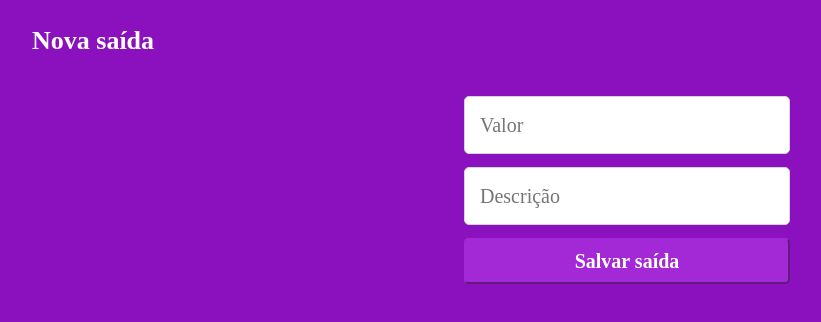
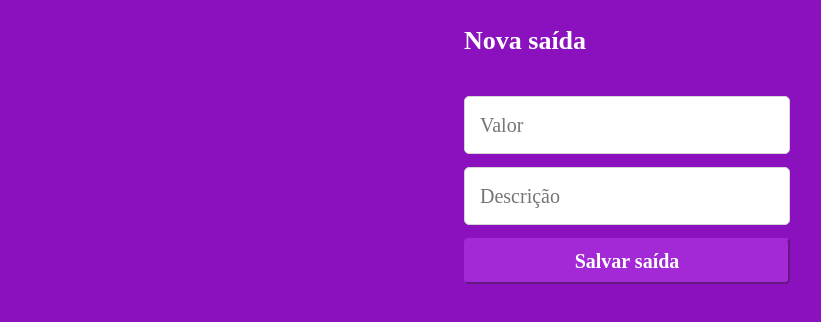
Before and after one commit to angelicacavalheiro/MyWallet-frontend, a React (Create React App) app: page /newTransaction in a window 1280 px wide. Shown: the top 322 px of the page, without its empty margins (13-834 px from the left). Built offline with nearby package versions, Linux system fonts and the light colour scheme.

Commit message:
react-icons added

```diff
--- a/package.json
+++ b/package.json
@@ -5,6 +5,7 @@
   "dependencies": {
     "react": "^17.0.2",
     "react-dom": "^17.0.2",
+    "react-icons": "^4.3.1",
     "react-loader-spinner": "^4.0.0",
     "react-scripts": "^4.0.3",
     "styled-components": "^5.3.3"
--- a/src/components/Balance.js
+++ b/src/components/Balance.js
@@ -2,7 +2,6 @@ import styled from 'styled-components';
 import { useEffect, useState, useContext } from 'react';
 import UserContext from '.././contexts/UserContext';
 import axios from "axios"
-
 
 export default function Balance(){
 
@@ -29,7 +28,6 @@ export default function Balance(){
     }
 
     return(
-
         <ShowBalance>
             { moviments.map((moviment) => {
                 if(moviment.valor != null)   {
@@ -50,13 +48,12 @@ const ShowBalance = styled.section`
     display: flex;
     height: 24px;
     width: 307px;
-    margin: 20px auto 10px auto;
+    margin: 30px auto 10px auto;
     font-family: Raleway;
     font-size: 17px;
     line-height: 20px;
     justify-content: space-between;
     h4{
-
         font-weight: bold;
         color: #000000;
     }
--- a/src/components/NewTransaction.js
+++ b/src/components/NewTransaction.js
@@ -13,7 +13,6 @@ export default function NewTransaction(){
     const[loading, setLoading] = useState(false)
     const history = useHistory()
     let input, output = false
-
 
     function requestTransaction(event) {
 
@@ -128,12 +127,12 @@ const Container = styled.div`
 `;
 
 const Title = styled.div`
-    width: 168px;
-    height: 31px;
-    margin: 25px 183px 40px 45px;
     font-family: Raleway;
     font-weight: bold;
     font-size: 26px;
     line-height: 31px;
     color: #FFFFFF;
+    width: 326px;
+    margin: 25px auto 40px auto;
+    color: #FFFFFF;
 `;
--- a/src/components/TransactionList.js
+++ b/src/components/TransactionList.js
@@ -1,6 +1,8 @@
 import styled from 'styled-components';
 import { Link, useHistory } from "react-router-dom";
 import { useEffect, useState, useContext } from 'react';
+import { BsPlusCircle, BsDashCircle } from 'react-icons/bs';
+import { RiLogoutBoxRLine } from 'react-icons/ri';
 import UserContext from '.././contexts/UserContext';
 import axios from "axios"
 import Balance from './Balance';
@@ -16,6 +18,10 @@ export default function TransactionList(){
     function redirectToNewTransaction(event) {
         setTransactionType(event)
         history.push('/newTransaction') //só pra testar
+    }
+
+    function redirectToLogout(){
+        history.push('/')
     }
 
     useEffect(() => {
@@ -35,7 +41,10 @@ export default function TransactionList(){
 
     return(
         <Container>
-            <Title> Olá, fulano</Title>
+            <TopStyled>
+                <Title> Olá, fulano</Title>
+                <RiLogoutBoxRLineStyled onClick={() => redirectToLogout()}/>
+            </TopStyled>
 
             {
                  moviments == null || moviments.length == 0
@@ -55,10 +64,13 @@ export default function TransactionList(){
                     </ShowTransactions>
                  )
             }
-
             <Options>
-                <button onClick={() => redirectToNewTransaction("input")}> + Nova Entrada </button>
-                <button onClick={() => redirectToNewTransaction("output")}> - Nova Saída </button>
+                <button onClick={() => redirectToNewTransaction("input")}>
+                    <BsPlusCircleStyled/> Nova <br/> Entrada
+                </button>
+                <button onClick={() => redirectToNewTransaction("output")}>
+                    <BsDashCircleStyled/> Nova  <br/> Saída
+                </button>
             </Options>
         </Container>
     )
@@ -92,8 +104,25 @@ const Container = styled.div`
         font-size: 20px;
         line-height: 23px;
         color: #FFFFFF;
+    }
+`;
+const TopStyled = styled.div`
+    display: flex;
+    justify-content: space-between;
+    width: 326px;
+    margin: 25px auto 22px auto;
+    color: #FFFFFF;
+`;
 
-    }
+const Title = styled.div`
+    font-family: Raleway;
+    font-weight: bold;
+    font-size: 26px;
+    line-height: 31px;
+`;
+
+const RiLogoutBoxRLineStyled = styled(RiLogoutBoxRLine)`
+    font-size: 35px;
 `;
 
 const NoTransactions = styled.div`
@@ -153,7 +182,6 @@ const ShowTransactions = styled.div`
         font-family: Raleway;
         font-size: 16px;
     }
-
 `;
 
 const Options = styled.div `
@@ -161,15 +189,19 @@ const Options = styled.div `
     margin: 0 auto 16px auto;
     justify-content: space-between;
     display:flex;
+    button{
+        display: flex;
+        flex-direction: column;
+        justify-content: space-around;
+        text-align: left;
+    }
+`;
+const BsPlusCircleStyled = styled(BsPlusCircle)`
+    color: #FFFFFF;
+    font-size: 25px;
 `;
 
-const Title = styled.div`
-    height: 50px;
-    margin: 28px auto 22px 45px;
-    font-family: Raleway;
-    font-style: normal;
-    font-weight: bold;
-    font-size: 26px;
-    line-height: 31px;
+const BsDashCircleStyled = styled(BsDashCircle)`
     color: #FFFFFF;
+    font-size: 25px;
 `;
```
Also changed, not shown: 1 other file (tests, documents, lock files or other folders).
